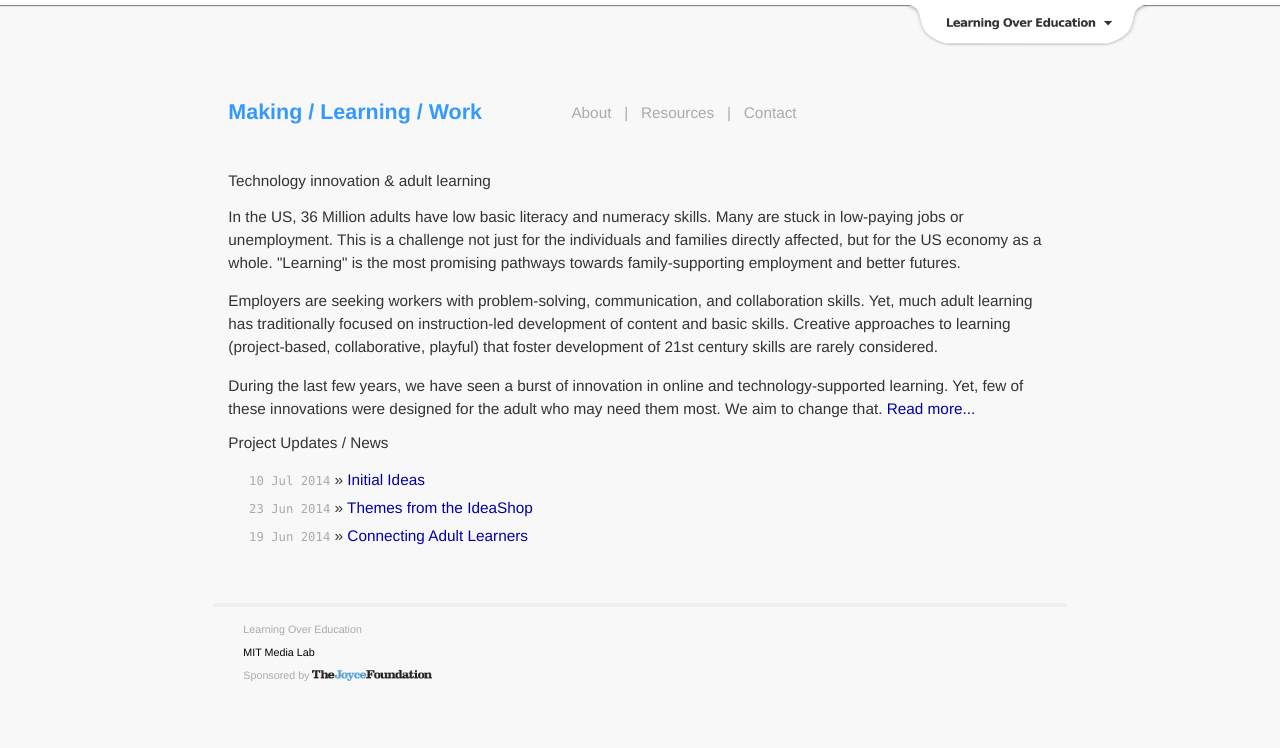
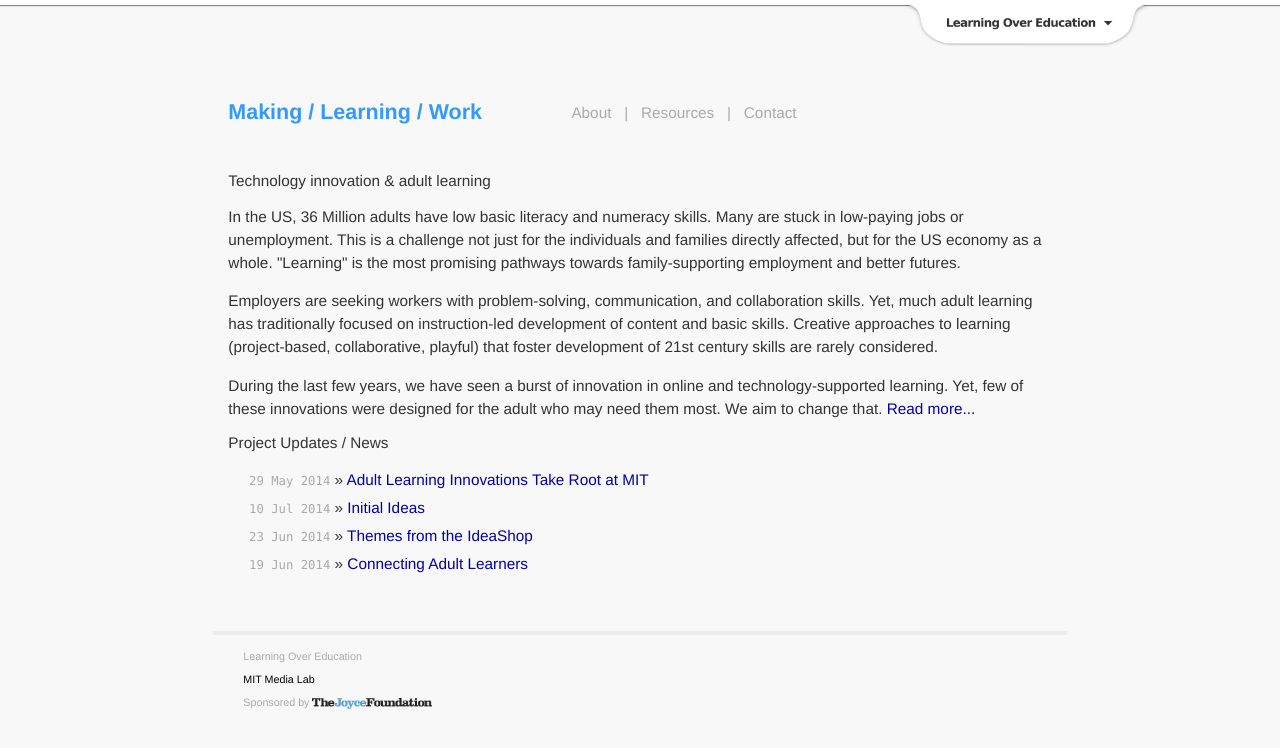
Before and after one commit to mitmedialab/mlw.media.mit.edu, a Jekyll site: the page built from index.html, in a window 1280 px wide. Shown: the top 748 px of the page. Built offline with Jekyll 4.4.1, drawn with Linux system fonts in a browser that asks for light colours; nearby versions of some CDN libraries; Markdown is read by kramdown in place of the engine named in the settings.

Commit message:
reblog edsurge article

```diff
--- a/index.html
+++ b/index.html
@@ -11,6 +11,7 @@ title: Making Learning Work
   </p>
   <h1>Project Updates / News</h1>
   <ul class="posts">
+    <li><span>29 May 2014</span> &raquo; <a href="https://www.edsurge.com/n/2014-05-29-adult-learning-innovations-take-root-at-mit">Adult Learning Innovations Take Root at MIT</a></li>
     {% for post in site.posts %}
     	{% if post.categories contains 'drafts' %}
       {% else %}
```
Also changed, not shown: 2 other files.
